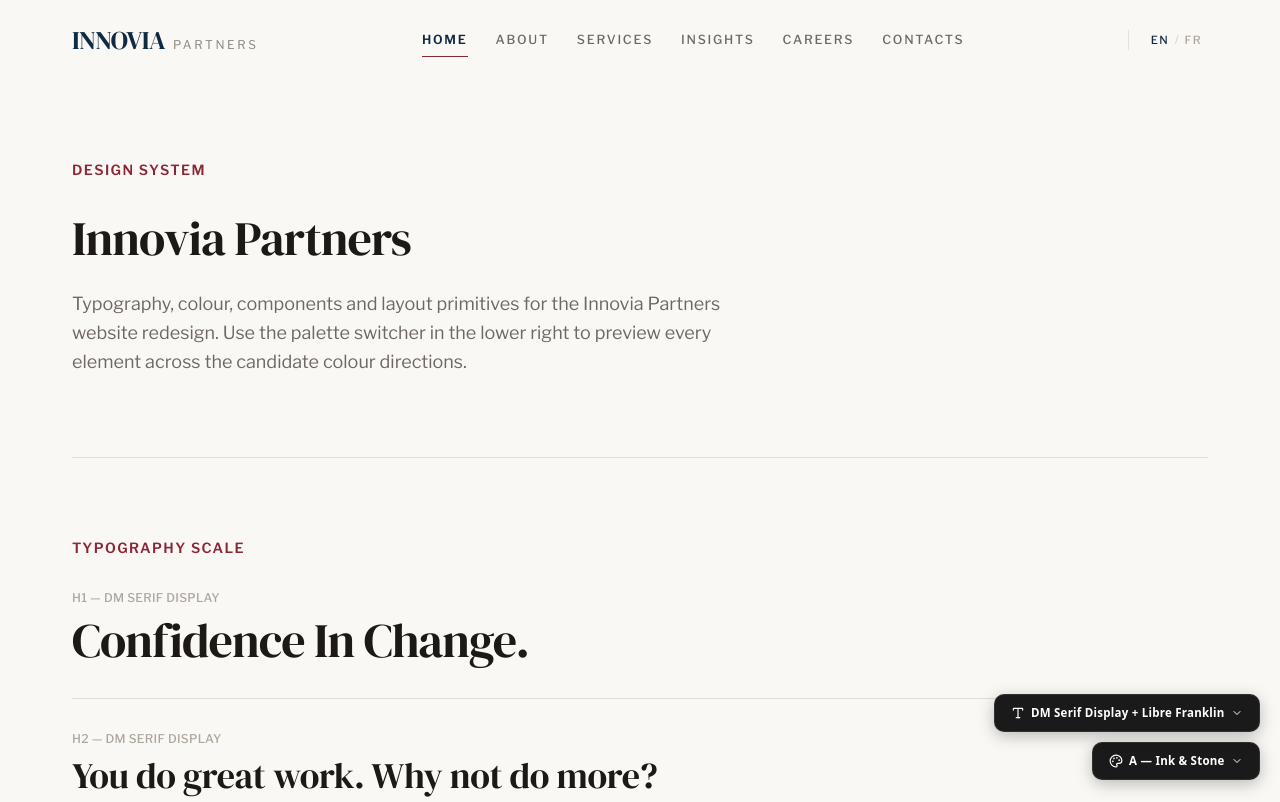
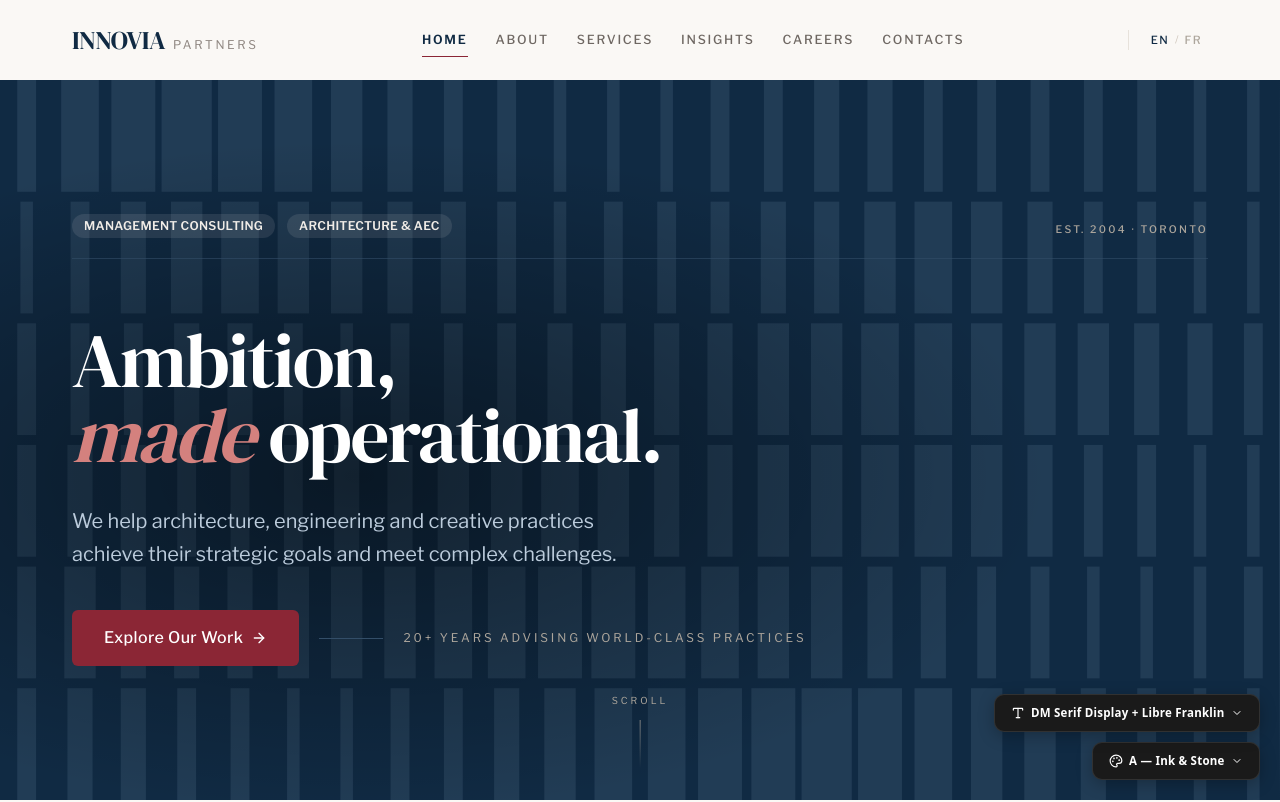
Before and after one commit to Shavss/innovia-website, a Next.js app: page / in a window 1280 px wide. Shown: the top 802 px of the page. Built offline with nearby package versions, Linux system fonts and the light colour scheme.

Commit message:
Hero added

```diff
--- a/src/app/page.js
+++ b/src/app/page.js
@@ -8,6 +8,7 @@ import FormField, { inputClasses } from '@/components/ui/FormField';
 import NavLink from '@/components/ui/NavLink';
 import ColorSwatch from '@/components/sections/designsystem/ColorSwatch';
 import SurfaceSwatch from '@/components/sections/designsystem/SurfaceSwatch';
+import Hero from '@/components/sections/home/Hero';
 
 const colorScales = {
   primary: { label: 'Primary' },
@@ -27,7 +28,9 @@ const navItems = [
 
 export default function Home() {
   return (
-    <div className="max-w-[1200px] mx-auto px-container-x py-section-y">
+    <>
+      <Hero />
+      <div className="max-w-[1200px] mx-auto px-container-x py-section-y">
       {/* Header */}
       <header className="mb-20">
         <EyebrowLabel>Design System</EyebrowLabel>
@@ -484,6 +487,7 @@ export default function Home() {
           </div>
         </div>
       </section>
-    </div>
+      </div>
+    </>
   );
 }
--- /dev/null
+++ b/src/components/sections/home/Hero.js
@@ -0,0 +1,178 @@
+'use client';
+
+import { useMemo } from 'react';
+import { motion, useReducedMotion } from 'framer-motion';
+import { ArrowRight } from 'lucide-react';
+import Button from '@/components/ui/Button';
+import Badge from '@/components/ui/Badge'; // <-- Updated import
+
+// The extracted 24x6 grid of window widths mapped to levels 1 through 7
+const PATTERN = [
+  [2, 5, 6, 7, 6, 5, 4, 3, 2, 2, 1, 1, 1, 2, 2, 3, 3, 2, 2, 2, 2, 2, 1, 1],
+  [1, 2, 3, 4, 5, 4, 4, 3, 3, 2, 1, 2, 2, 2, 3, 3, 4, 5, 4, 3, 2, 2, 1, 1],
+  [2, 2, 2, 3, 3, 2, 1, 2, 2, 2, 3, 3, 3, 3, 4, 4, 5, 5, 4, 4, 4, 3, 3, 2],
+  [2, 3, 3, 2, 2, 2, 3, 3, 4, 4, 5, 4, 3, 3, 4, 4, 5, 5, 4, 3, 2, 2, 1, 1],
+  [2, 4, 3, 3, 3, 4, 4, 4, 5, 5, 6, 6, 5, 5, 4, 4, 3, 3, 2, 2, 1, 1, 1, 2],
+  [2, 3, 3, 2, 2, 1, 1, 2, 2, 3, 4, 5, 5, 6, 6, 7, 6, 5, 4, 4, 3, 2, 1, 1],
+];
+
+// Constants keeping the exact aspect ratio of the facade
+const PITCH_X = 17;
+const PITCH_Y = 37;
+const BAR_HEIGHT = 34;
+const COLS = PATTERN[0].length;
+const ROWS = PATTERN.length;
+
+function generateBars() {
+  const bars = [];
+
+  for (let r = 0; r < ROWS; r++) {
+    for (let c = 0; c < COLS; c++) {
+      const level = PATTERN[r][c];
+
+      // Calculate width based on the level (max width is 16, leaving a 1px minimum gap)
+      const width = 2 * level + 2;
+
+      // Center the bar horizontally within its column's pitch
+      const xCenter = c * PITCH_X + PITCH_X / 2;
+      const x = xCenter - width / 2;
+      const y = r * PITCH_Y;
+
+      bars.push({ x, y, width, height: BAR_HEIGHT });
+    }
+  }
+
+  return bars;
+}
+
+function FacadePattern() {
+  const bars = useMemo(() => generateBars(), []);
+
+  return (
+    <svg
+      aria-hidden="true"
+      className="absolute inset-0 h-full w-full text-primary-700"
+      preserveAspectRatio="none"
+      // ViewBox dimensions dynamically size strictly to the 24x6 grid, trimming the bottom margin
+      viewBox={`0 0 ${COLS * PITCH_X} ${ROWS * PITCH_Y - (PITCH_Y - BAR_HEIGHT)}`}
+    >
+      {bars.map((bar, i) => (
+        <rect
+          key={i}
+          x={bar.x}
+          y={bar.y}
+          width={bar.width}
+          height={bar.height}
+          fill="currentColor"
+        />
+      ))}
+    </svg>
+  );
+}
+
+const EASE = [0.22, 0.61, 0.36, 1];
+
+export default function Hero() {
+  const reduceMotion = useReducedMotion();
+
+  const fadeUp = (delay = 0) => ({
+    initial: reduceMotion ? { opacity: 1, y: 0 } : { opacity: 0, y: 24 },
+    animate: { opacity: 1, y: 0 },
+    transition: { duration: 0.9, delay, ease: EASE },
+  });
+
+  return (
+    <section
+      aria-labelledby="home-hero-heading"
+      className="relative flex min-h-[calc(100svh-4rem)] items-center overflow-hidden bg-primary-900 text-neutral-100 md:min-h-[calc(100svh-5rem)]"
+    >
+      <motion.div
+        aria-hidden="true"
+        className="absolute inset-0 opacity-[0.50]"
+        initial={reduceMotion ? { opacity: 0.50 } : { opacity: 0 }}
+        animate={{ opacity: 0.50 }}
+        transition={{ duration: 1.4, ease: EASE }}
+      >
+        <FacadePattern />
+      </motion.div>
+
+      <div
+        aria-hidden="true"
+        className="pointer-events-none absolute inset-0"
+        style={{
+          background:
+            'radial-gradient(ellipse 75% 65% at 28% 55%, rgba(0,0,0,0.45), transparent 72%)',
+        }}
+      />
+
+      <div
+        aria-hidden="true"
+        className="pointer-events-none absolute inset-y-0 right-0 hidden w-px bg-gradient-to-b from-transparent via-primary-700/70 to-transparent md:block"
+      />
+
+      <div className="relative mx-auto w-full max-w-[1200px] px-container-x py-section-y">
+        <motion.div
+          {...fadeUp(0)}
+          className="mb-12 flex flex-wrap items-end justify-between gap-6 border-b border-primary-700/60 pb-5 md:mb-16"
+        >
+          {/* Replaced EyebrowLabel with Badges */}
+          <div className="flex flex-wrap gap-2 md:gap-3">
+            <Badge variant="subtleDark">
+              Management Consulting
+            </Badge>
+            <Badge variant="subtleDark">
+              Architecture &amp; AEC
+            </Badge>
+          </div>
+          <span className="hidden text-[0.65rem] font-medium uppercase tracking-[0.22em] text-neutral-400 md:block">
+            Est. 2004 &middot; Toronto
+          </span>
+        </motion.div>
+
+        <motion.h1
+          id="home-hero-heading"
+          {...fadeUp(0)}
+          className="max-w-4xl text-white [font-size:clamp(2.5rem,6vw,5.25rem)] [line-height:0.98] [letter-spacing:-0.025em]"
+        >
+          Ambition,
+          <br />
+          <span className="italic text-accent-300">made</span> operational.
+        </motion.h1>
+
+        <motion.p
+          {...fadeUp(0.2)}
+          className="mt-8 max-w-xl text-lg leading-relaxed text-primary-200 md:text-xl"
+        >
+          We help architecture, engineering and creative practices achieve their
+          strategic goals and meet complex challenges.
+        </motion.p>
+
+        <motion.div
+          {...fadeUp(0.4)}
+          className="mt-10 flex flex-wrap items-center gap-5"
+        >
+          <Button href="/services" size="lg" onDark>
+            Explore Our Work <ArrowRight size={16} aria-hidden="true" />
+          </Button>
+          <span
+            aria-hidden="true"
+            className="hidden h-px w-16 bg-primary-700 sm:block"
+          />
+          <span className="hidden text-xs uppercase tracking-[0.24em] text-neutral-400 sm:block">
+            20+ years advising world-class practices
+          </span>
+        </motion.div>
+      </div>
+
+      <motion.div
+        {...fadeUp(1.5)}
+        className="pointer-events-none absolute bottom-8 left-1/2 hidden -translate-x-1/2 flex-col items-center gap-3 md:flex"
+      >
+        <span className="text-[0.6rem] uppercase tracking-[0.32em] text-neutral-400">
+          Scroll
+        </span>
+        <span className="block h-12 w-px bg-gradient-to-b from-neutral-400/70 to-transparent" />
+      </motion.div>
+    </section>
+  );
+}
```
